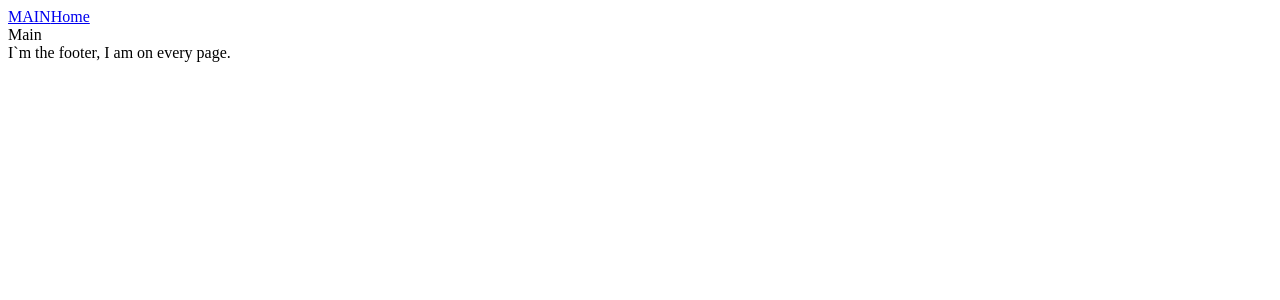
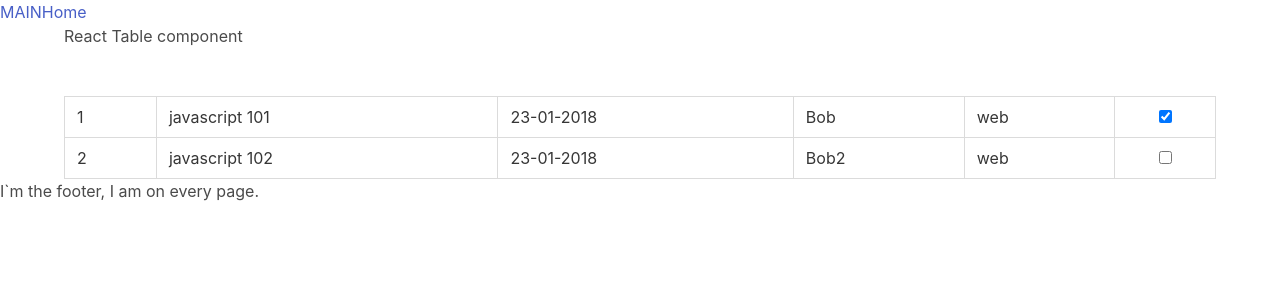
Before and after one commit to Alaev/react-ui, a React (Create React App) app: page / in a window 1280 px wide. Shown: the top 300 px of the page. Built offline with nearby package versions, Linux system fonts and the light colour scheme.

Commit message:
added table component with context api

```diff
--- a/src/index.js
+++ b/src/index.js
@@ -5,6 +5,10 @@ import { Provider as ReduxProvider } from 'react-redux';
 import App from './views/layouts/app';
 import { configureStore } from './state/store';
 import registerServiceWorker from './registerServiceWorker';
+
+
+import 'bulma/css/bulma.css'
+
 
 const REDUX_INITIAL_DATA = {};
 const reduxStore = configureStore(REDUX_INITIAL_DATA);
--- a/src/state/features/table/reducers.js
+++ b/src/state/features/table/reducers.js
@@ -1,6 +1,6 @@
 import * as types from './types';
 import { createReducer } from '../../utils';
-import * as _ from 'lodash';
+// import * as _ from 'lodash';
 
 /* State shape
 {
--- /dev/null
+++ b/src/views/components/Table/Cel/CheckboxCel.js
@@ -0,0 +1,18 @@
+import React from 'react';
+import { TableContext } from '../../Table';
+
+const styles = {
+  textAlign: 'center'
+};
+
+const CheckboxCel = props => {
+  const { info, data } = props;
+  const { type, value } = data;
+  return (
+    <td style={styles}>
+      <TableContext.Consumer>{contex => <input type={type} checked={value} name={info} onChange={contex.handelCheckboxInteraction} />}</TableContext.Consumer>
+    </td>
+  );
+};
+
+export default CheckboxCel;
--- /dev/null
+++ b/src/views/components/Table/Cel/index.js
@@ -0,0 +1,12 @@
+import React from 'react';
+import _ from 'lodash';
+import CheckboxCel from './CheckboxCel';
+
+const Cel = ({ data, info }) => {
+  if (_.isObject(data) && data.type === "checkbox" ) {
+    return <CheckboxCel data={data} info={info} />;
+  }
+  return <td>{data}</td>;
+};
+
+export default Cel;
--- /dev/null
+++ b/src/views/components/Table/Row/index.js
@@ -0,0 +1,18 @@
+import React from 'react';
+import Cel from '../Cel';
+
+import _ from 'lodash';
+
+const Row = ({ tableRows }) => {
+  return _.map(tableRows.state.tableRows, row => {
+    return (
+      <tr key={row.id}>
+        {_.map(row, data => {
+          return <Cel key={row.id + '-' + data} data={data} info={row.id} />;
+        })}
+      </tr>
+    );
+  });
+};
+
+export default Row;
--- a/src/views/components/Table/index.js
+++ b/src/views/components/Table/index.js
@@ -1,22 +1,76 @@
 import React, { Component } from 'react';
-import { connect } from 'react-redux';
+import Row from './Row';
 
-function mapStateToProps(state) {
-    return {
+export const TableContext = React.createContext();
 
-    };
+class TableProvider extends Component {
+  state = {
+    tableRows: {
+      1: {
+        id: 1,
+        name: 'javascript 101',
+        date: '23-01-2018',
+        author: 'Bob',
+        publisher: 'web',
+        watched: {
+          type: 'checkbox',
+          value: true
+        }
+      },
+      2: {
+        id: 2,
+        name: 'javascript 102',
+        date: '23-01-2018',
+        author: 'Bob2',
+        publisher: 'web',
+        watched: {
+          type: 'checkbox',
+          value: false
+        }
+      }
+    }
+  };
+
+  handelCheckboxInteraction = event => {
+    const target = event.target;
+    const inputValue = target.type === 'checkbox' ? target.checked : target.value;
+    const name = target.name;
+
+    const newTableRawState = { ...this.state };
+    newTableRawState.tableRows[name].watched.value = inputValue;
+
+    this.setState(newTableRawState, () => {
+      console.log(this.state);
+    });
+    return console.log(this.state);
+  };
+
+  render() {
+    return (
+      <TableContext.Provider
+        value={{
+          state: this.state,
+          handelCheckboxInteraction: this.handelCheckboxInteraction
+        }}
+      >
+        {this.props.children}
+      </TableContext.Provider>
+    );
+  }
 }
 
 class Table extends Component {
-    render() {
-        return (
-            <div>
-
-            </div>
-        );
-    }
+  render() {
+    return (
+      <TableProvider>
+        <table className="table is-bordered is-fullwidth">
+          <tbody>
+            <TableContext.Consumer>{context => <Row tableRows={context} />}</TableContext.Consumer>
+          </tbody>
+        </table>
+      </TableProvider>
+    );
+  }
 }
 
-export default connect(
-    mapStateToProps,
-)(Table);
+export default Table;
--- a/src/views/pages/main.js
+++ b/src/views/pages/main.js
@@ -1,23 +1,23 @@
+import React, { Component } from 'react';
+import { connect } from 'react-redux';
 
-import React, { Component } from "react";
-import { connect } from "react-redux";
-import { cartOperations } from "../../state/features/cart";
-import { dictionary } from "../utilities";
+import Table from '../components/Table';
 
 class Main extends Component {
-
-    render () {
-        return (<div>
-               Main
-            </div>
-        )
-    }
+  render() {
+    return (
+      <div className="container">
+        <h1>React Table component</h1>
+        <br/>
+        <br/>
+        <Table />
+      </div>
+    );
+  }
 }
 
-const mapStateToProps = (state) => ({
-});
+const mapStateToProps = state => ({});
 
-const mapDispatchToProps = {
-};
+const mapDispatchToProps = {};
 
 export default connect(mapStateToProps, mapDispatchToProps)(Main);
```
Also changed, not shown: package.json (+9 -7 lines), 1 other file (tests, documents, lock files or other folders).
